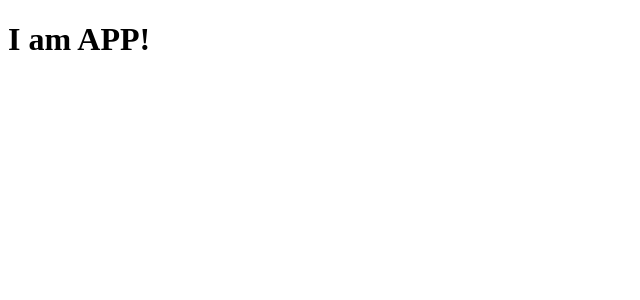
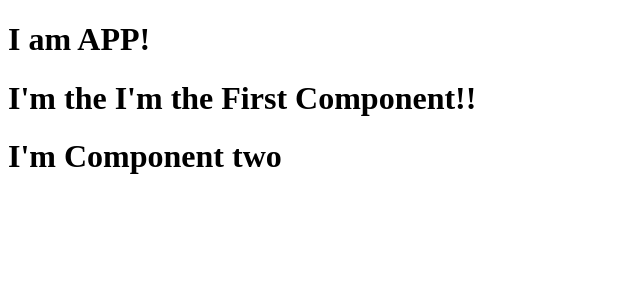
Before and after one commit to ferdelamad/react-fullstack-app, a React app: page / in a window 1280 px wide. Shown: the top 300 px of the page, without its empty margins (0-640 px from the left). Built offline with nearby package versions, Linux system fonts and the light colour scheme; the HTML template or start-up script is replaced by a standard one.

Commit message:
Added React Context API to the application

```diff
--- a/public/src/components/App.jsx
+++ b/public/src/components/App.jsx
@@ -1,11 +1,18 @@
 import React, { Component } from "react";
+import Provider from "./Provider";
+import { Comp01 } from "./Comp01";
+import { Comp02 } from "./Comp02";
 
 export default class App extends Component {
   render() {
     return (
-      <div>
-        <h1>I am APP!</h1>
-      </div>
+      <Provider>
+        <div>
+          <h1>I am APP!</h1>
+          <Comp01 />
+          <Comp02 />
+        </div>
+      </Provider>
     );
   }
 }
--- /dev/null
+++ b/public/src/components/Comp01.jsx
@@ -0,0 +1,8 @@
+import React from "react";
+import { AppContext } from "./Provider";
+
+export const Comp01 = () => (
+  <AppContext.Consumer>
+    {context => <h1>I'm the {context.state.name01}!</h1>}
+  </AppContext.Consumer>
+);
--- /dev/null
+++ b/public/src/components/Comp02.jsx
@@ -0,0 +1,7 @@
+import React from "react";
+
+export const Comp02 = () => (
+  <div>
+    <h1>I'm Component two</h1>
+  </div>
+);
--- /dev/null
+++ b/public/src/components/Provider.jsx
@@ -0,0 +1,23 @@
+import React, { Component } from "react";
+//create a new context for our React APP
+//export the context to available anywhere in our App.
+export const AppContext = React.createContext();
+//create a provider component to provide all of the context to our App
+export default class Provider extends Component {
+  constructor(props) {
+    super(props);
+    this.state = {
+      name01: "I'm the First Component!",
+      name02: "I'm the Second Component!"
+    };
+  }
+
+  render() {
+    const state = this.state;
+    return (
+      <AppContext.Provider value={{ state }}>
+        {this.props.children}
+      </AppContext.Provider>
+    );
+  }
+}
```
